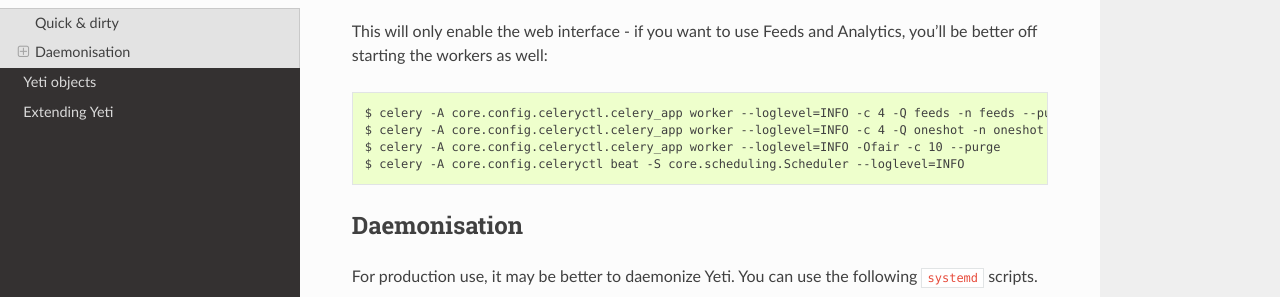
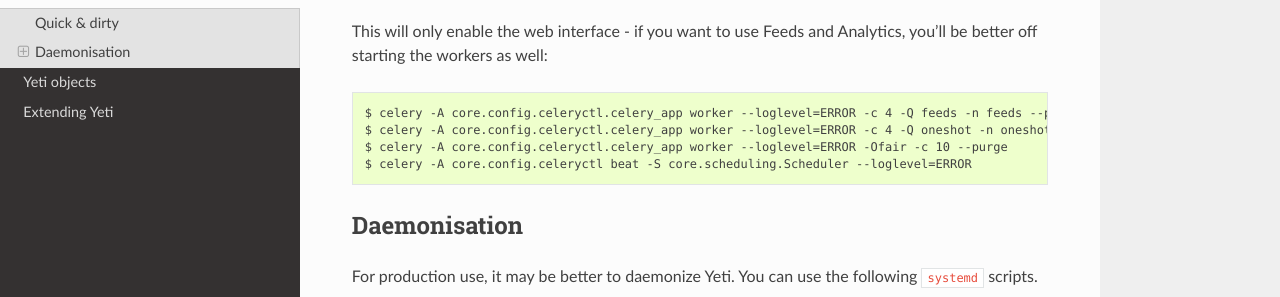
Before and after one commit to yeti-platform/yeti, a Sphinx documentation site: the page built from doc/installation.rst, in a window 1280 px wide and 900 px high, scrolled down 436 px. Shown: the part 154-451 px from the top of the window. Built offline with Sphinx 7.4.7 and the Read the Docs theme 2.0.0, drawn with Linux system fonts in a browser that asks for light colours; pages that are not in the unit, such as notebooks, are missing from menus.

Commit message:
Change logging levels

```diff
--- a/doc/installation.rst
+++ b/doc/installation.rst
@@ -21,10 +21,10 @@
 
 This will only enable the web interface - if you want to use Feeds and Analytics, you'll be better off starting the workers as well::
 
-  $ celery -A core.config.celeryctl.celery_app worker --loglevel=INFO -c 4 -Q feeds -n feeds --purge
-  $ celery -A core.config.celeryctl.celery_app worker --loglevel=INFO -c 4 -Q oneshot -n oneshot --purge
-  $ celery -A core.config.celeryctl.celery_app worker --loglevel=INFO -Ofair -c 10 --purge
-  $ celery -A core.config.celeryctl beat -S core.scheduling.Scheduler --loglevel=INFO
+  $ celery -A core.config.celeryctl.celery_app worker --loglevel=ERROR -c 4 -Q feeds -n feeds --purge
+  $ celery -A core.config.celeryctl.celery_app worker --loglevel=ERROR -c 4 -Q oneshot -n oneshot --purge
+  $ celery -A core.config.celeryctl.celery_app worker --loglevel=ERROR -Ofair -c 10 --purge
+  $ celery -A core.config.celeryctl beat -S core.scheduling.Scheduler --loglevel=ERROR
 
 
 
```
Also changed, not shown: README.md (+4 -4 lines), 6 other files.
